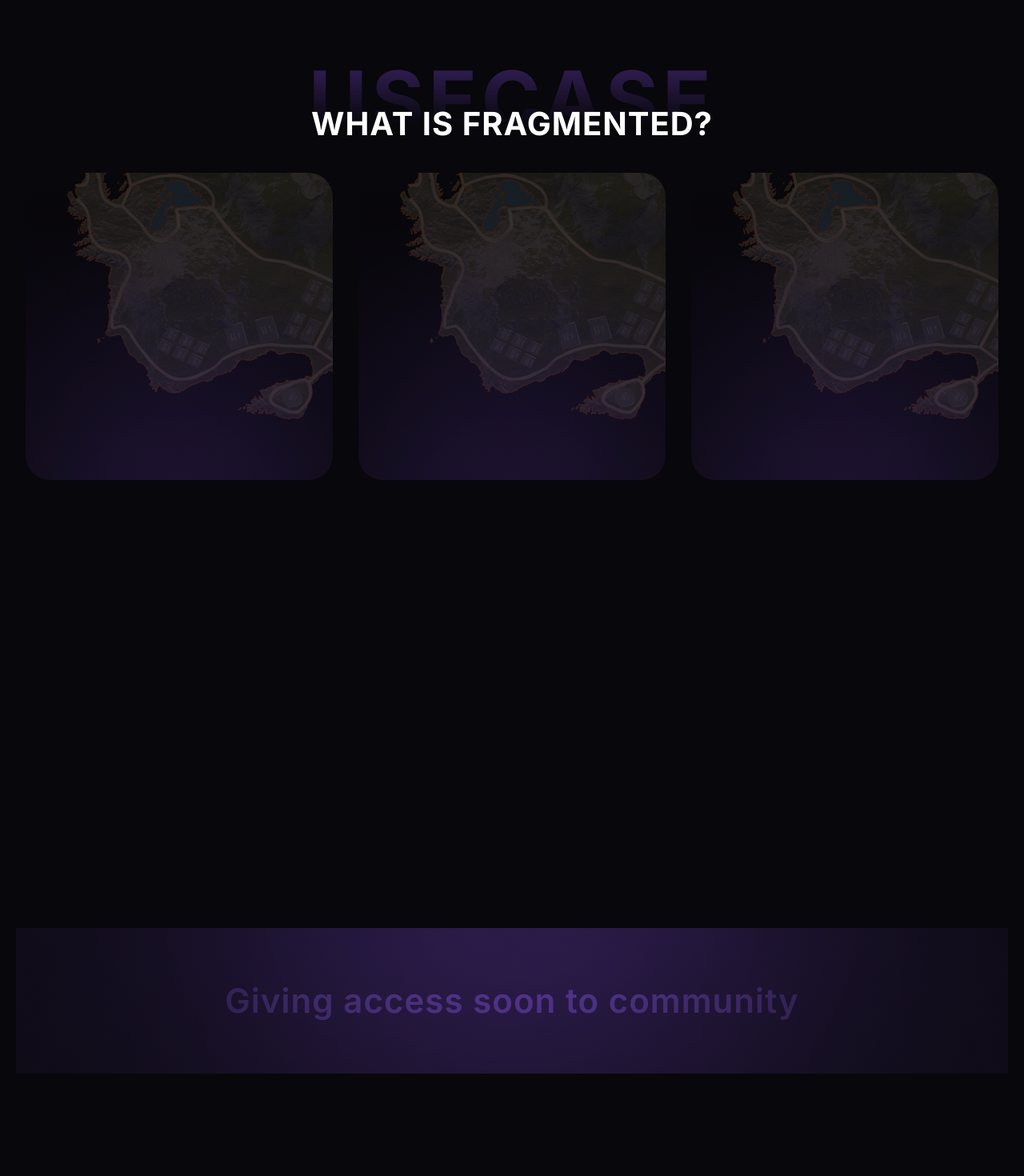
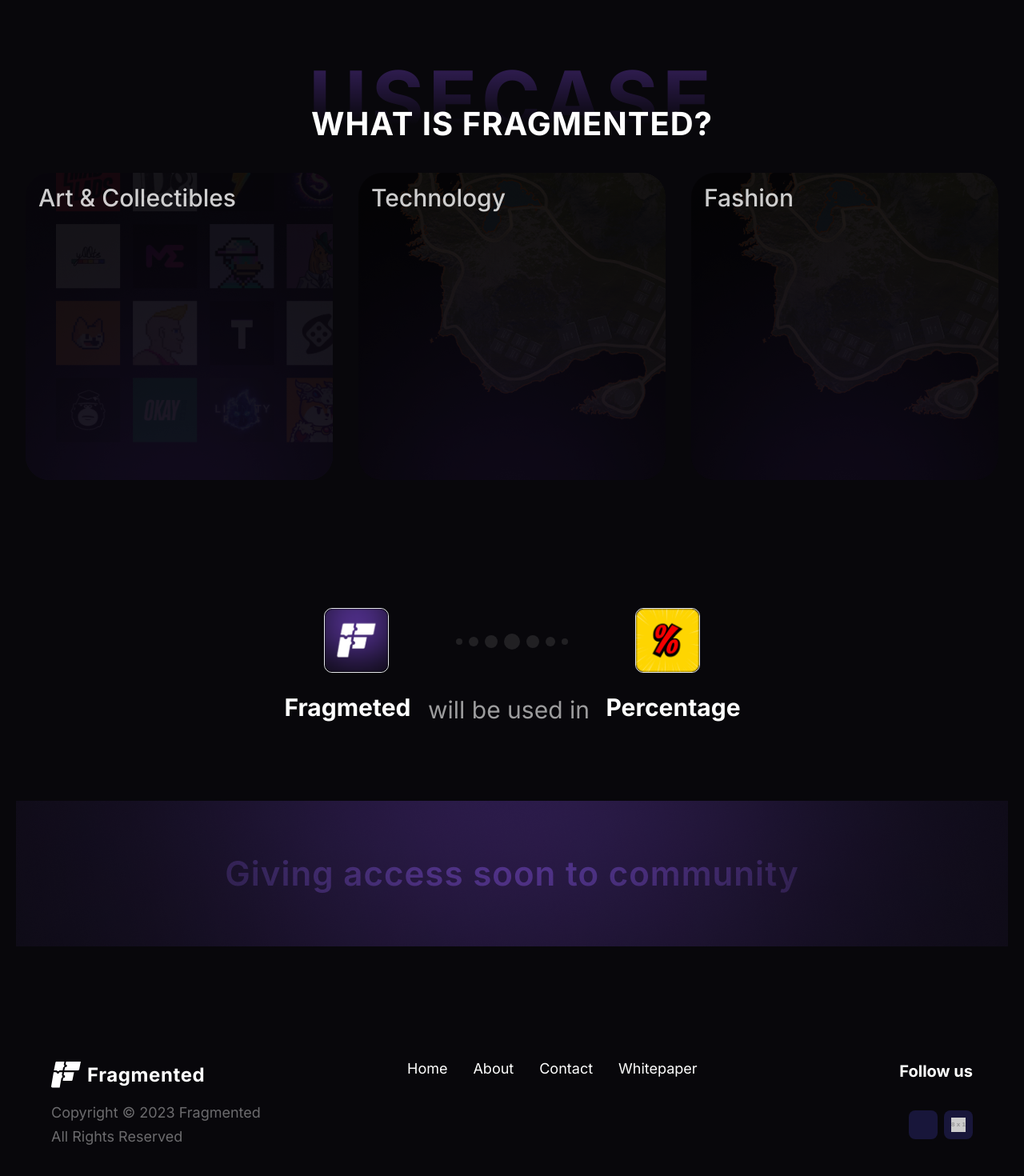
Before and after one commit to Solspeed/Fragmented, a Next.js app: page / in a window 1280 px wide. Shown: the part 2956-4426 px from the top of the page at 80% size. Before the commit the page ends 4298 px from the top, so only its background shows below. Built offline with nearby package versions, Linux system fonts and the light colour scheme.

Commit message:
added footer

```diff
--- a/app/components/bcard.tsx
+++ b/app/components/bcard.tsx
@@ -1,21 +1,39 @@
 import React from "react";
+
+const cardData = [
+  {
+    id: 1,
+    image: "/bcard1.png",
+    text: "Art & Collectibles",
+  },
+  {
+    id: 2,
+    image: "/map.png",
+    text: "Technology",
+  },
+  {
+    id: 3,
+    image: "/map.png",
+    text: "Fashion",
+  },
+];
 
 const Bcard = () => {
   return (
     <div className="flex flex-col md:flex-row justify-evenly mt-8 gap-8 md:gap-0">
-      {[1, 2, 3].map((item) => (
+      {cardData.map((card) => (
         <div
-          key={item}
+          key={card.id}
           className="w-full md:w-[384px] h-[250px] md:h-[384px] rounded-sm md:rounded-[1.875rem] bg-cover bg-center bg-no-repeat"
           style={{
-            backgroundImage: `url("/map.png")`,
+            backgroundImage: `url(${card.image})`,
           }}
         >
-          {/* <div className="flex w-full h-full bg-black bg-opacity-50 rounded-[1.875rem]">
+          <div className="flex w-full h-full bg-black bg-opacity-50 rounded-[1.875rem] p-4">
             <div className="text-white text-xl md:text-3xl font-medium font-['Instrument Sans'] leading-6 md:leading-[30px] opacity-80">
-              Art & Collectibles
+              {card.text}
             </div>
-          </div> */}
+          </div>
         </div>
       ))}
     </div>
--- /dev/null
+++ b/app/components/footer.tsx
@@ -0,0 +1,60 @@
+import React from "react";
+
+const Footer = () => {
+  return (
+    <footer className="mt-24 w-full px-4">
+      <div className="flex flex-col items-center m-12">
+        <div className="w-full flex flex-col md:flex-row md:justify-between items-center md:items-start">
+          <div className="flex items-center mb-4 md:mb-0">
+            <img
+              src="/fragimgwhite.svg"
+              alt="Fragmented Logo"
+              className="mr-2"
+            />
+            <div className="text-white text-2xl font-bold font-['Instrument Sans'] leading-[18px] tracking-wide">
+              Fragmented
+            </div>
+          </div>
+          <div className="flex flex-col items-center md:flex-row md:space-x-8 mt-4 md:mt-0">
+            <div className="text-center text-white text-lg font-normal font-['Instrument Sans'] leading-[18px]">
+              Home
+            </div>
+            <div className="text-center text-white text-lg font-normal font-['Instrument Sans'] leading-[18px]">
+              About
+            </div>
+            <div className="text-center text-white text-lg font-normal font-['Instrument Sans'] leading-[18px]">
+              Contact
+            </div>
+            <div className="text-center text-white text-lg font-normal font-['Instrument Sans'] leading-[18px]">
+              Whitepaper
+            </div>
+          </div>
+          <div className="text-center text-white text-xl font-bold font-['Instrument Sans'] leading-tight">
+            Follow us
+          </div>
+        </div>
+        <div className="mt-4 w-full flex flex-col items-center md:flex-row md:justify-between">
+          <div className="opacity-40 text-white text-lg font-normal font-['Instrument Sans'] leading-[30px] text-center md:text-left mb-2 md:mb-0">
+            Copyright © 2023 Fragmented
+            <br />
+            All Rights Reserved
+          </div>
+          <div className="flex flex-row">
+            <div className="w-9 h-9 relative mr-2">
+              <div className="w-9 h-9 left-0 top-0 absolute opacity-40 bg-indigo-900 rounded-lg" />
+            </div>
+            <div className="w-9 h-9 relative">
+              <div className="w-9 h-9 left-0 top-0 absolute opacity-40 bg-indigo-900 rounded-lg" />
+              <img
+                className="w-[18px] h-[18px] left-[9px] top-[9px] absolute"
+                src="https://via.placeholder.com/18x18"
+              />
+            </div>
+          </div>
+        </div>
+      </div>
+    </footer>
+  );
+};
+
+export default Footer;
--- a/app/components/fragper.tsx
+++ b/app/components/fragper.tsx
@@ -2,8 +2,8 @@
 
 const fragper = () => {
   return (
-    <main className=" flex flex-col items-center mt-44 mb-96">
-      {/* <div className=" flex w-full max-w-[470px] h-auto md:h-[81px] justify-between">
+    <main className=" flex flex-col items-center mt-40 ">
+      <div className=" flex w-full max-w-[470px] h-auto md:h-[81px] justify-between">
         <div>
           <img
             className="w-[81px] h-[81px] rounded-[10px] border border-black/opacity-30"
@@ -35,7 +35,7 @@
       <div className="w-[169px] h-[34px] text-center text-white text-3xl font-bold font-['Instrument Sans'] leading-[30px]">
         Percentage
       </div>
-      </div> */}
+      </div>
     </main>
   );
 };
--- a/app/components/solanafooter.tsx
+++ b/app/components/solanafooter.tsx
@@ -2,7 +2,7 @@
 
 const SolanaFooter = () => {
   return (
-    <div className="relative w-full max-w-[1240px] mx-auto flex-shrink-0">
+    <div className="relative w-full max-w-[1240px] mx-auto flex-shrink-0 mt-24" >
       <div className="relative">
         <img src="/solanfooter.png" alt="" className="w-full h-auto" />
         <div className="absolute inset-0 flex items-center justify-center">
--- a/app/page.tsx
+++ b/app/page.tsx
@@ -5,6 +5,7 @@
 import Working from "./components/page";
 import UseCase from "./components/UseCase";
 import Solanafooter from "./components/solanafooter";
+import Footer from "./components/footer";
 export default function Home() {
   return (
     <main className=" bg-[#08070B] flex flex-col ">
@@ -14,6 +15,7 @@
       <Working />
       <UseCase />
       <Solanafooter />
+      <Footer />
     </main>
   );
 }
```
Also changed, not shown: public/fragimgwhite.svg (added).
